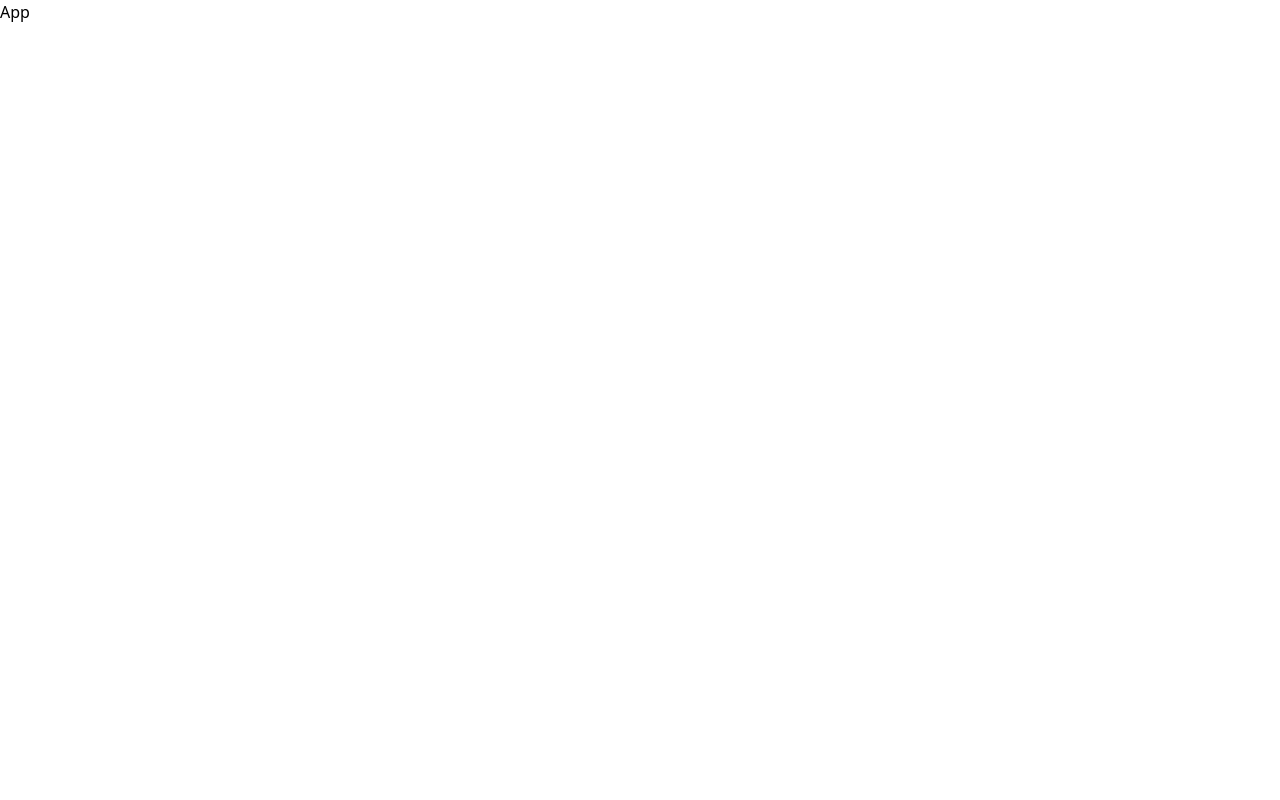
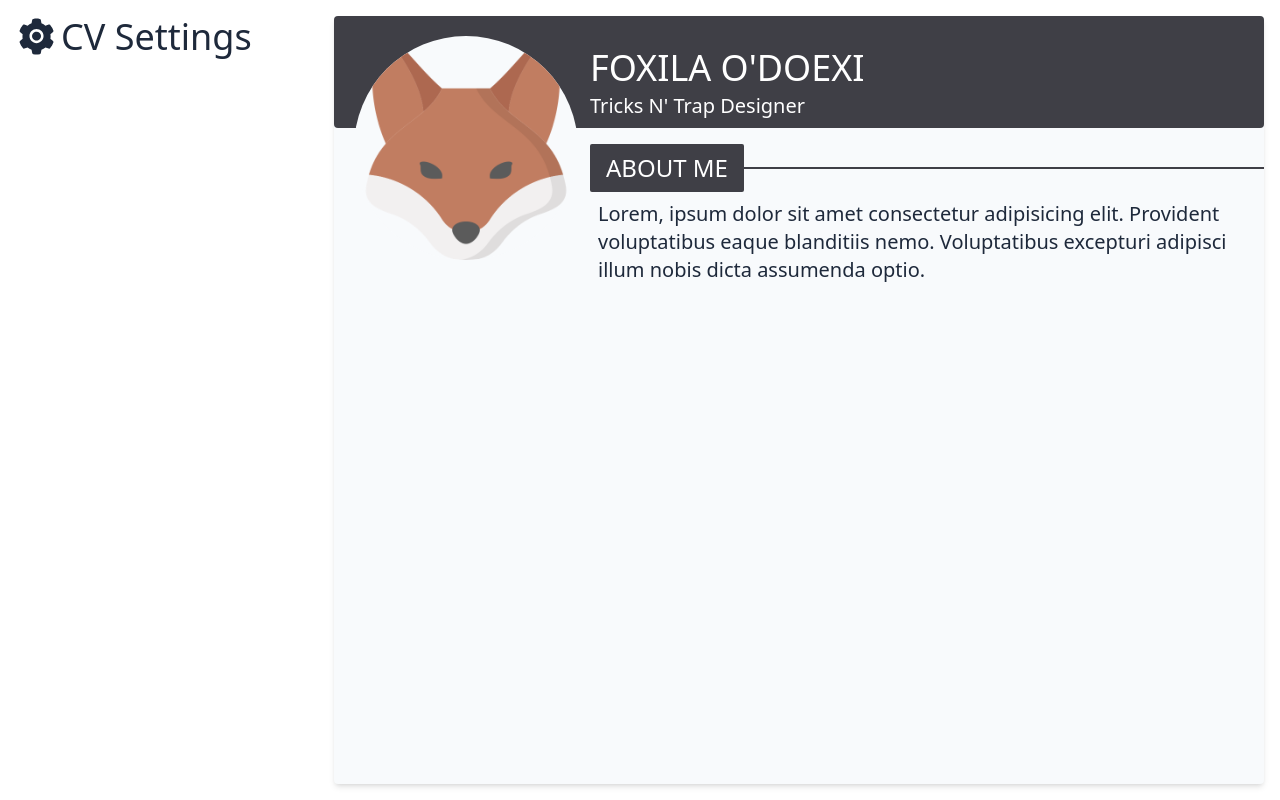
Before and after one commit to utshodebravestone/cv-maker, a React (Vite) app: page / in a window 1280 px wide. Built offline with nearby package versions, Linux system fonts and the light colour scheme.

Commit message:
added top section of cv

```diff
--- a/src/components/App.tsx
+++ b/src/components/App.tsx
@@ -1,5 +1,17 @@
+import CV from "./CV";
+import Control from "./Control";
+
 const App = () => {
-  return <div>App</div>;
+  return (
+    <div className="w-screen h-screen p-4 flex flex-col lg:flex-row gap-2 bg-white text-slate-800">
+      <div className="w-full lg:w-1/4">
+        <Control />
+      </div>
+      <div className="w-full lg:w-3/4">
+        <CV />
+      </div>
+    </div>
+  );
 };
 
 export default App;
--- /dev/null
+++ b/src/components/CV/index.tsx
@@ -0,0 +1,12 @@
+import Profile from "../Profile";
+
+const CV = () => {
+  return (
+    <div className="w-full h-full bg-slate-50 rounded shadow-md">
+      <Profile />
+    </div>
+  );
+};
+
+// eslint-disable-next-line react-refresh/only-export-components
+export default CV;
--- /dev/null
+++ b/src/components/Control/index.tsx
@@ -0,0 +1,14 @@
+import { AiFillSetting } from "react-icons/ai";
+
+const Control = () => {
+  return (
+    <div className="w-full h-full">
+      <div className="flex items-end gap-1">
+        <AiFillSetting size={41} />
+        <h1 className="text-4xl">CV Settings</h1>
+      </div>
+    </div>
+  );
+};
+
+export default Control;
--- /dev/null
+++ b/src/components/Profile/index.tsx
@@ -0,0 +1,29 @@
+import fox from "../../assets/img/fox.png";
+import Section from "../Section";
+
+const Profile = () => {
+  return (
+    <div className="relative">
+      <div className="w-56 h-56 absolute top-5 left-5 bg-slate-50 rounded-full">
+        <img className="object-contain rounded-full" src={fox} alt={fox} />
+      </div>
+
+      <div className="w-full h-28 pb-2 pl-64 flex flex-col justify-end gap-1 bg-zinc-700 text-white rounded">
+        <h1 className="text-4xl uppercase">Foxila O'Doexi</h1>
+        <p className="font-light text-xl">Tricks N' Trap Designer</p>
+      </div>
+
+      <div className="w-full h-28 mt-4 pl-64">
+        <Section title="About Me">
+          <p className="text-normal lg:text-xl">
+            Lorem, ipsum dolor sit amet consectetur adipisicing elit. Provident
+            voluptatibus eaque blanditiis nemo. Voluptatibus excepturi adipisci
+            illum nobis dicta assumenda optio.
+          </p>
+        </Section>
+      </div>
+    </div>
+  );
+};
+
+export default Profile;
--- /dev/null
+++ b/src/components/Section/index.tsx
@@ -0,0 +1,17 @@
+import { PropsWithChildren } from "react";
+
+const Section = ({ title, children }: PropsWithChildren<{ title: string }>) => {
+  return (
+    <div>
+      <div className="flex items-center">
+        <div className="min-w-fit px-4 py-2 bg-zinc-700 text-white rounded-sm">
+          <h1 className="text-2xl uppercase">{title}</h1>
+        </div>
+        <div className="w-full h-0.5 bg-zinc-700"></div>
+      </div>
+      <div className="p-2">{children}</div>
+    </div>
+  );
+};
+
+export default Section;
```
Also changed, not shown: src/assets/img/fox.png (added).
